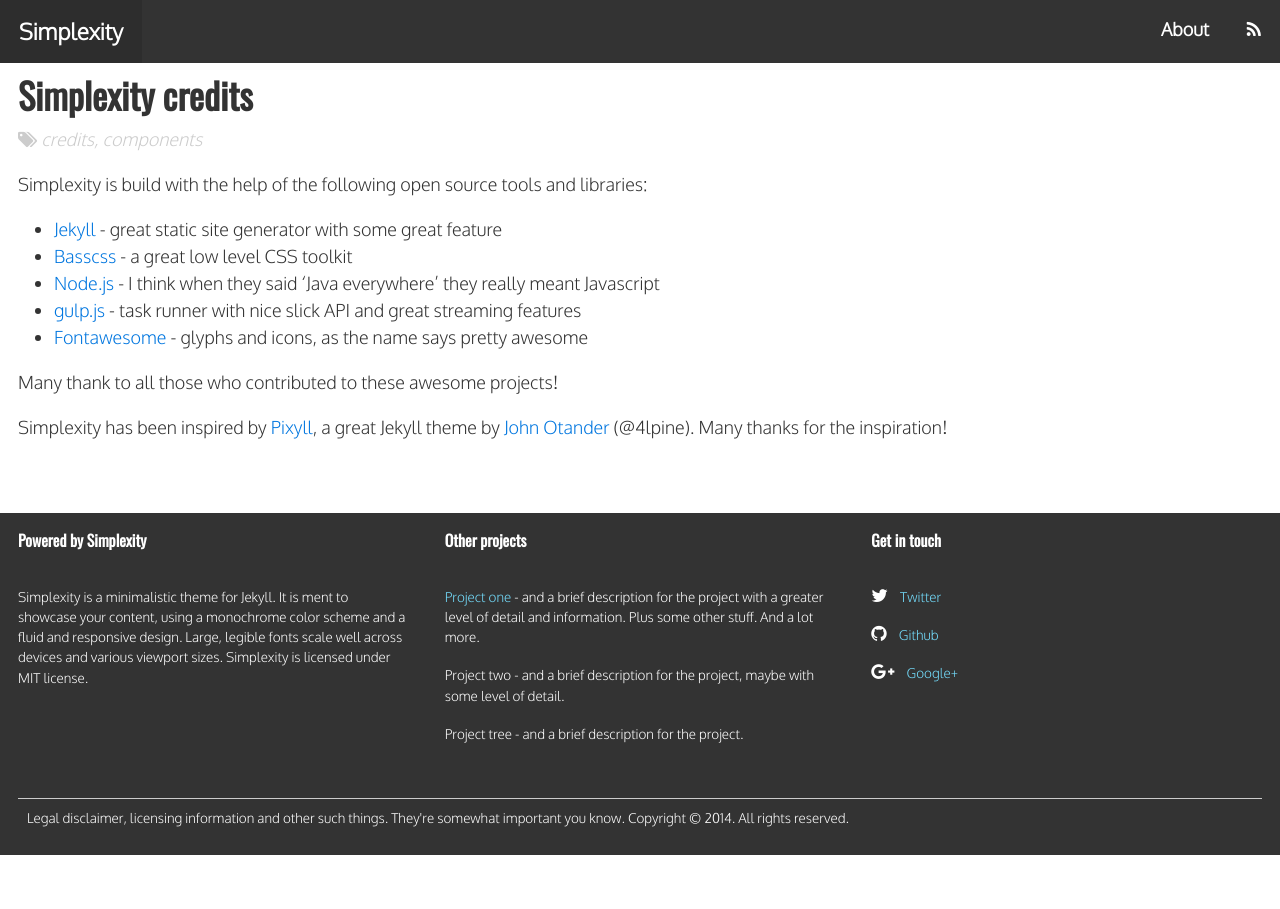
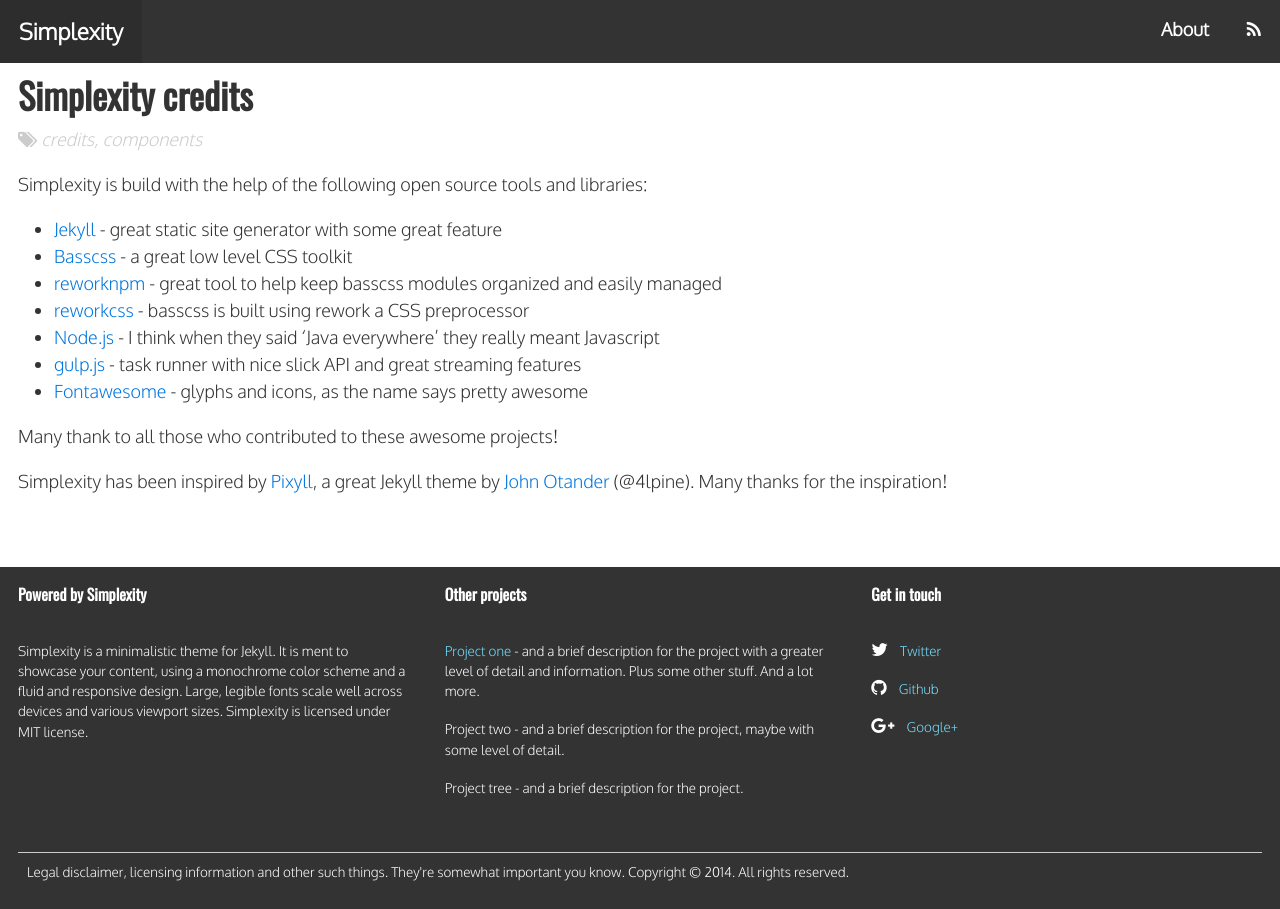
Before and after one commit to mateid/simplexity, a Jekyll site: the page built from _posts/2014-12-11-simplexity-credits.md, in a window 1280 px wide. Built offline with Jekyll 4.4.1, drawn with Linux system fonts in a browser that asks for light colours; nearby versions of some CDN libraries.

```diff
--- a/_posts/2014-12-11-simplexity-credits.md
+++ b/_posts/2014-12-11-simplexity-credits.md
@@ -9,6 +9,8 @@
 
 - [Jekyll][jekyll] - great static site generator with some great feature
 - [Basscss][basscss] - a great low level CSS toolkit
+- [reworknpm] - great tool to help keep basscss modules organized and easily managed
+- [reworkcss][reworkcss] - basscss is built using rework a CSS preprocessor
 - [Node.js][node] - I think when they said 'Java everywhere' they really meant Javascript
 - [gulp.js][gulp] - task runner with nice slick API and great streaming features
 - [Fontawesome][fontawesome] - glyphs and icons, as the name says pretty awesome
@@ -20,6 +22,8 @@
 
 [jekyll]:      http://jekyllrb.com
 [basscss]:     http://basscss.com
+[reworkcss]:   https://github.com/reworkcss/rework
+[reworknpm]:   https://github.com/reworkcss/rework-npm
 [node]:        http://nodejs.org
 [gulp]:        http://gulpjs.com
 [fontawesome]: http://fontawesome.io
```
Also changed, not shown: _posts/2014-12-12-simplexity-features-and-styles.md (+1 -3 lines), README.md.
